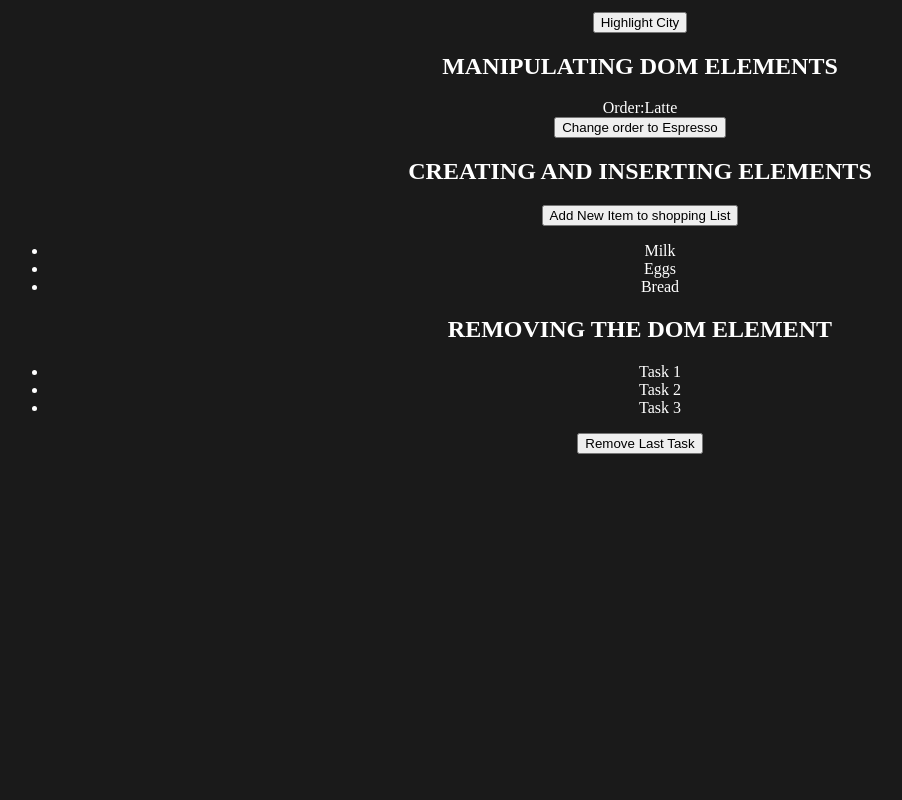
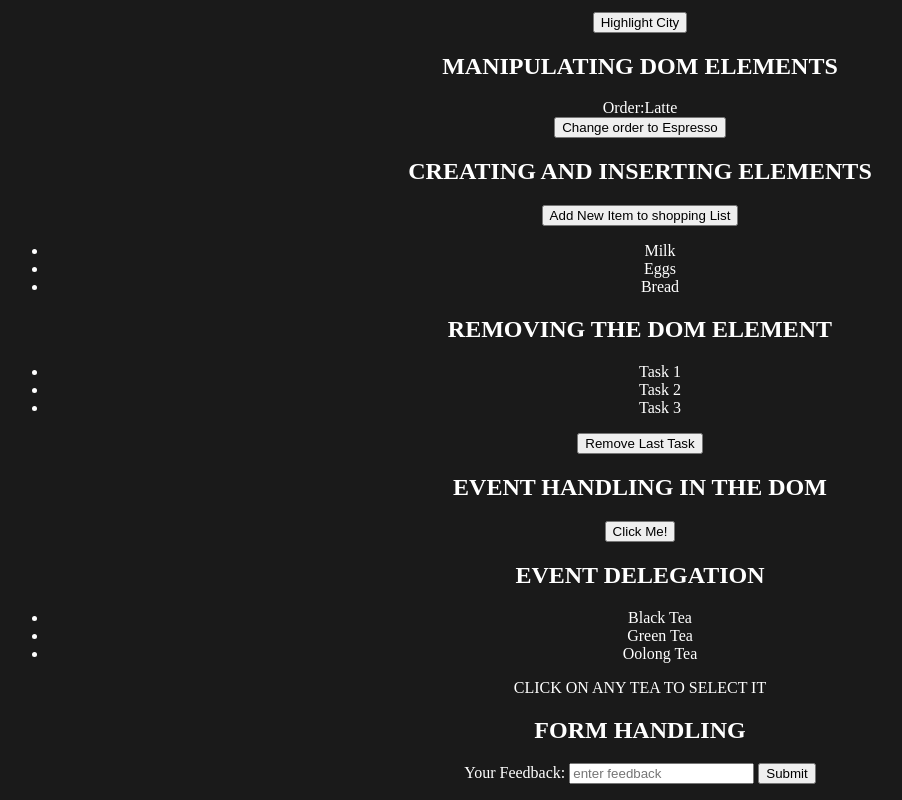
Before and after one commit to khushiiish/JAVASCRIPT, a plain HTML site: page part8/dom.html in a window 1280 px wide. Shown: the part 325-1125 px from the top of the page, without its empty margins (0-902 px from the left). Before the commit the page ends 800 px from the top, so only its background shows below. Drawn offline with Linux system fonts and the light colour scheme.

Commit message:
updated DOM

```diff
--- a/part8/dom.html
+++ b/part8/dom.html
@@ -66,6 +66,33 @@
             </ul>
             <button id="removeLastTask">Remove Last Task</button>
         </section>
+        <!--example 6 EVENT HANDLING IN THE DOM-->
+        <section id="example-6">
+            <h2>EVENT HANDLING IN THE DOM</h2>
+            <button id="clickMeButton">Click Me!</button>
+        </section>
+        <!--example 7 EVENT DELEGATION-->
+        <section id="example-7">
+            <h2>EVENT DELEGATION</h2>
+            <ul id="teaList">
+                <li class="teaItem">Black Tea</li>
+                <li class="teaItem">Green Tea</li>
+                <li class="teaItem">Oolong Tea</li>
+            </ul>
+            <p>CLICK ON ANY TEA TO SELECT IT</p>
+            </section>
+            <!-- EXAMPLE-8 FORM HANDLING-->
+             <section id="example-8">
+                <h2>FORM HANDLING</h2>
+                <form id="feedbackForm">
+                    <label for="feedbackInput">Your Feedback:</label>
+                    <input type="text" id="feedbackInput" placeholder="enter feedback"/>
+                    <button type="submit">Submit</button>
+                </form>
+                <p id="feedbackDisplay"></p>
+             </section>
+
+
 
      <script src="./script.js"></script>
 </body>
--- a/part8/script.js
+++ b/part8/script.js
@@ -30,3 +30,22 @@ document.getElementById("shoppingList").appendChild(newItem);
    taskList.lastElementChild.remove();
 
    })
+   //exmaple 6
+    document.getElementById("clickMeButton").addEventListener('dblclick',function(){
+        alert("chaicode") ;
+    })
+    ///example 7
+    document.getElementById("teaList").addEventListener('click',function(event){
+        if(event.target && event.target.matches('.teaItem')){
+            alert("you selected:"+event.target.textContent)
+        }
+    })
+  //example 8
+  document.getElementById("feedbackForm").addEventListener('submit',function(event){
+
+    event.preventDefault();
+    let feedback=document.getElementById("feedbackInput").value;
+    document.getElementById("feedbackDisplay").
+    textContent=`Feedback:${feedback}`
+
+  })
```
